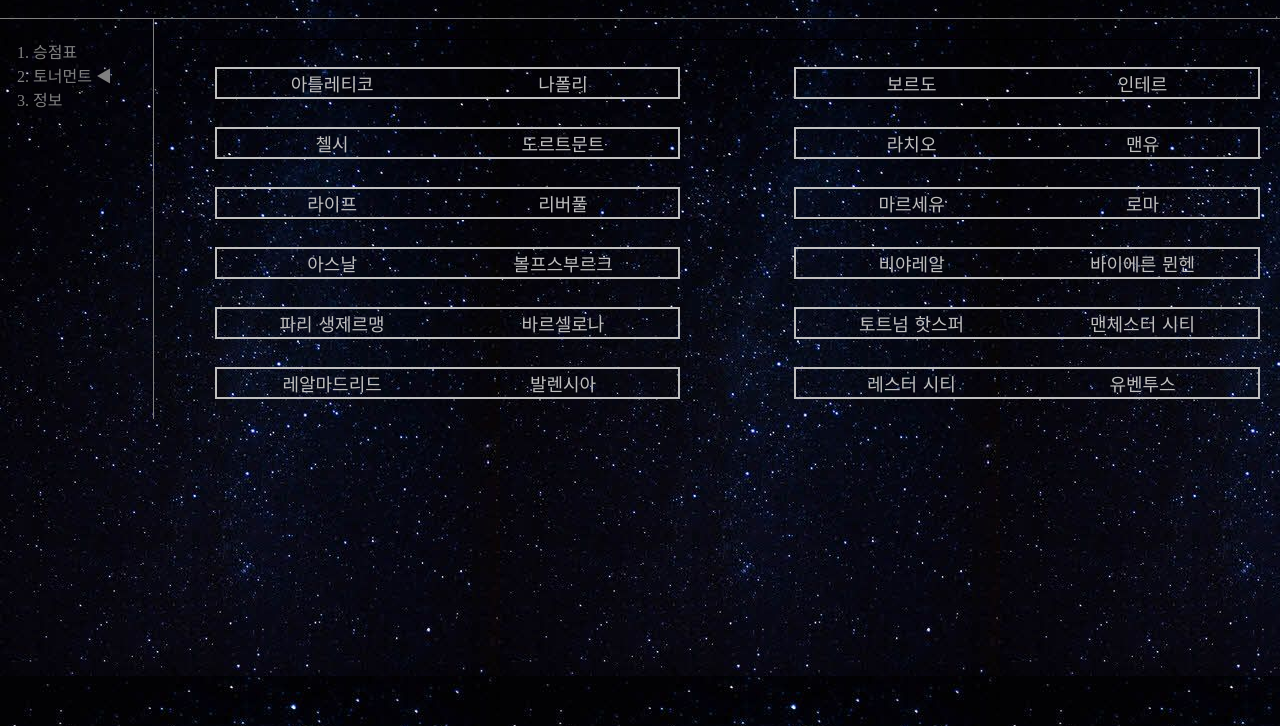
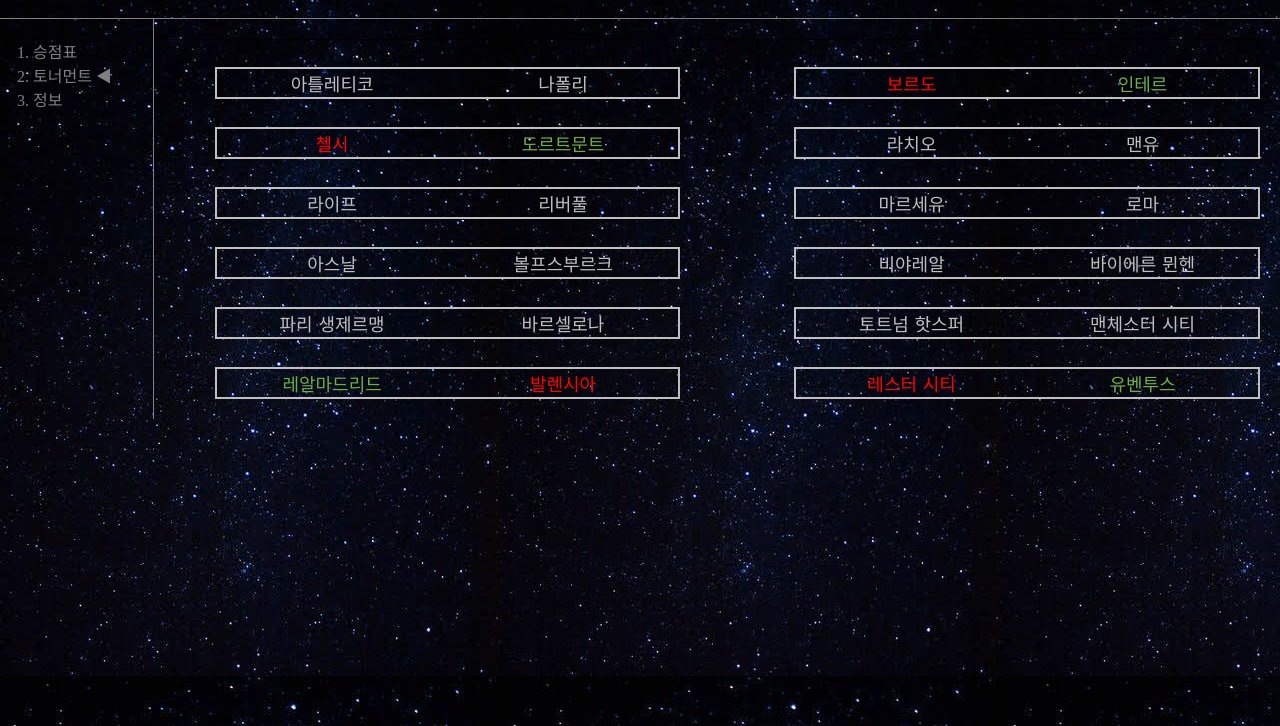
Before and after one commit to skarndghals/web1, a plain HTML site: page 2.html in a window 1280 px wide. Shown: the part 74-800 px from the top of the page. Drawn offline with Linux system fonts and the light colour scheme.

Commit message:
real fifa site
2.1

```diff
--- a/2.html
+++ b/2.html
@@ -57,8 +57,8 @@
     		<td style="border-top: 2px solid #bfbfbf; border-bottom: 2px solid #bfbfbf; border-left: 2px solid #bfbfbf" align="center" valign=middle><font face="DejaVu Sans" size=4 color="#BFBFBF">&#50500;&#53952;&#47112;&#54000;&#53076;</font></td>
     		<td style="border-top: 2px solid #bfbfbf; border-bottom: 2px solid #bfbfbf; border-right: 2px solid #bfbfbf" align="center" valign=middle><font face="DejaVu Sans" size=4 color="#BFBFBF">&#45208;&#54260;&#47532;</font></td>
     		<td align="center" valign=middle><font size=4 color="#BFBFBF"><br></font></td>
-    		<td style="border-top: 2px solid #bfbfbf; border-bottom: 2px solid #bfbfbf; border-left: 2px solid #bfbfbf" align="center" valign=middle><font face="DejaVu Sans" size=4 color="#BFBFBF">&#48372;&#47476;&#46020;</font></td>
-    		<td style="border-top: 2px solid #bfbfbf; border-bottom: 2px solid #bfbfbf; border-right: 2px solid #bfbfbf" align="center" valign=middle><font face="DejaVu Sans" size=4 color="#BFBFBF">&#51064;&#53580;&#47476;</font></td>
+    		<td style="border-top: 2px solid #bfbfbf; border-bottom: 2px solid #bfbfbf; border-left: 2px solid #bfbfbf" align="center" valign=middle><font face="DejaVu Sans" size=4 color="#FF0000">&#48372;&#47476;&#46020;</font></td>
+    		<td style="border-top: 2px solid #bfbfbf; border-bottom: 2px solid #bfbfbf; border-right: 2px solid #bfbfbf" align="center" valign=middle><font face="DejaVu Sans" size=4 color="#70AD47">&#51064;&#53580;&#47476;</font></td>
     	</tr>
     	<tr>
     		<td height="28" align="center" valign=middle><font size=4 color="#BFBFBF"><br></font></td>
@@ -70,8 +70,8 @@
     	</tr>
     	<tr>
     		<td height="28" align="center" valign=middle><font size=4 color="#BFBFBF"><br></font></td>
-    		<td style="border-top: 2px solid #bfbfbf; border-bottom: 2px solid #bfbfbf; border-left: 2px solid #bfbfbf" align="center" valign=middle><font face="DejaVu Sans" size=4 color="#BFBFBF">&#52412;&#49884;</font></td>
-    		<td style="border-top: 2px solid #bfbfbf; border-bottom: 2px solid #bfbfbf; border-right: 2px solid #bfbfbf" align="center" valign=middle><font face="DejaVu Sans" size=4 color="#BFBFBF">&#46020;&#47476;&#53944;&#47928;&#53944;</font></td>
+    		<td style="border-top: 2px solid #bfbfbf; border-bottom: 2px solid #bfbfbf; border-left: 2px solid #bfbfbf" align="center" valign=middle><font face="DejaVu Sans" size=4 color="#FF0000">&#52412;&#49884;</font></td>
+    		<td style="border-top: 2px solid #bfbfbf; border-bottom: 2px solid #bfbfbf; border-right: 2px solid #bfbfbf" align="center" valign=middle><font face="DejaVu Sans" size=4 color="#70AD47">&#46020;&#47476;&#53944;&#47928;&#53944;</font></td>
     		<td align="center" valign=middle><font size=4 color="#BFBFBF"><br></font></td>
     		<td style="border-top: 2px solid #bfbfbf; border-bottom: 2px solid #bfbfbf; border-left: 2px solid #bfbfbf" align="center" valign=middle><font face="DejaVu Sans" size=4 color="#BFBFBF">&#46972;&#52824;&#50724;</font></td>
     		<td style="border-top: 2px solid #bfbfbf; border-bottom: 2px solid #bfbfbf; border-right: 2px solid #bfbfbf" align="center" valign=middle><font face="DejaVu Sans" size=4 color="#BFBFBF">&#47592;&#50976;</font></td>
@@ -134,11 +134,11 @@
     	</tr>
     	<tr>
     		<td height="28" align="center" valign=middle><font size=4 color="#BFBFBF"><br></font></td>
-    		<td style="border-top: 2px solid #bfbfbf; border-bottom: 2px solid #bfbfbf; border-left: 2px solid #bfbfbf" align="center" valign=middle><font face="DejaVu Sans" size=4 color="#BFBFBF">&#47112;&#50508;&#47560;&#46300;&#47532;&#46300;</font></td>
-    		<td style="border-top: 2px solid #bfbfbf; border-bottom: 2px solid #bfbfbf; border-right: 2px solid #bfbfbf" align="center" valign=middle><font face="DejaVu Sans" size=4 color="#BFBFBF">&#48156;&#47116;&#49884;&#50500;</font></td>
+    		<td style="border-top: 2px solid #bfbfbf; border-bottom: 2px solid #bfbfbf; border-left: 2px solid #bfbfbf" align="center" valign=middle><font face="DejaVu Sans" size=4 color="#70AD47">&#47112;&#50508;&#47560;&#46300;&#47532;&#46300;</font></td>
+    		<td style="border-top: 2px solid #bfbfbf; border-bottom: 2px solid #bfbfbf; border-right: 2px solid #bfbfbf" align="center" valign=middle><font face="DejaVu Sans" size=4 color="#FF0000">&#48156;&#47116;&#49884;&#50500;</font></td>
     		<td align="center" valign=middle><font size=4 color="#BFBFBF"><br></font></td>
-    		<td style="border-top: 2px solid #bfbfbf; border-bottom: 2px solid #bfbfbf; border-left: 2px solid #bfbfbf" align="center" valign=middle><font face="DejaVu Sans" size=4 color="#BFBFBF">&#47112;&#49828;&#53552; &#49884;&#54000;</font></td>
-    		<td style="border-top: 2px solid #bfbfbf; border-bottom: 2px solid #bfbfbf; border-right: 2px solid #bfbfbf" align="center" valign=middle><font face="DejaVu Sans" size=4 color="#BFBFBF">&#50976;&#48292;&#53804;&#49828;</font></td>
+    		<td style="border-top: 2px solid #bfbfbf; border-bottom: 2px solid #bfbfbf; border-left: 2px solid #bfbfbf" align="center" valign=middle><font face="DejaVu Sans" size=4 color="#FF0000">&#47112;&#49828;&#53552; &#49884;&#54000;</font></td>
+    		<td style="border-top: 2px solid #bfbfbf; border-bottom: 2px solid #bfbfbf; border-right: 2px solid #bfbfbf" align="center" valign=middle><font face="DejaVu Sans" size=4 color="#70AD47">&#50976;&#48292;&#53804;&#49828;</font></td>
     	</tr>
     </table>
 </div>
```
